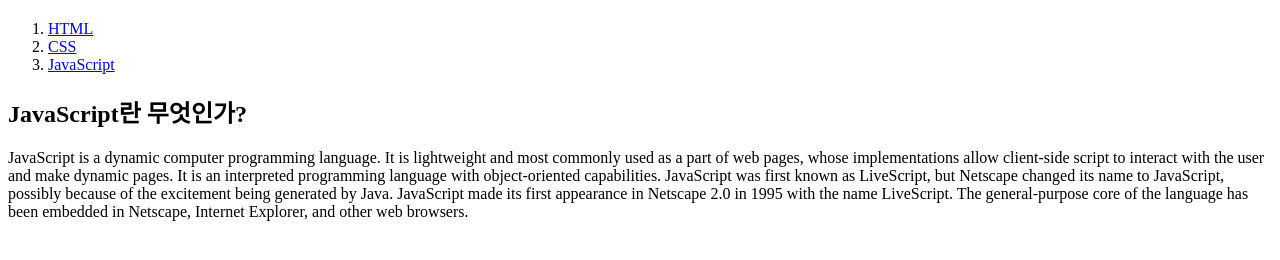
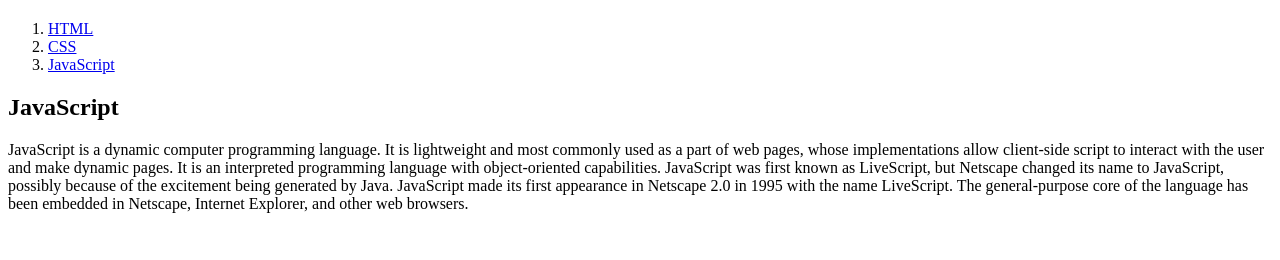
Before and after one commit to ejm88/WEB1.2.3, a plain HTML site: page 3.html in a window 1280 px wide. Shown: the part 60-320 px from the top of the page. Drawn offline with Linux system fonts and the light colour scheme.

Commit message:
Update 3.html

```diff
--- a/3.html
+++ b/3.html
@@ -11,7 +11,7 @@
       <li><a href="2.html">CSS</a></li>
       <li><a href="3.html">JavaScript</a></li>
     </ol>
-    <h2>JavaScript란 무엇인가?</h2>
+    <h2>JavaScript</h2>
     <p>JavaScript is a dynamic computer programming language. It is lightweight and most commonly used as a part of web pages, whose implementations allow client-side script to interact with the user and make dynamic pages. It is an interpreted programming language with object-oriented capabilities.
 
 JavaScript was first known as LiveScript, but Netscape changed its name to JavaScript, possibly because of the excitement being generated by Java. JavaScript made its first appearance in Netscape 2.0 in 1995 with the name LiveScript. The general-purpose core of the language has been embedded in Netscape, Internet Explorer, and other web browsers.</p>
```
